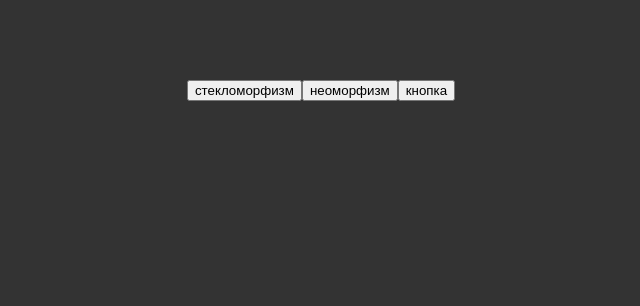
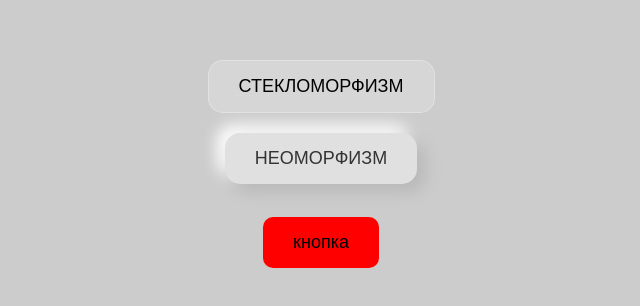
Before and after one commit to drbvrr/js3, a plain HTML site: page index.html in a window 1280 px wide. Shown: the part 230-536 px from the top of the page, without its empty margins (319-959 px from the left). Drawn offline with Linux system fonts and the light colour scheme.

Commit message:
Update layout.css

```diff
--- a/stylesheets/layout.css
+++ b/stylesheets/layout.css
@@ -1,46 +1,72 @@
+*{ box-sizing: border-box;}
+
+@font-face {
+font-family: "CarlaSansLight";
+src: url("../fonts/CarlaSansLight.ttf") format("truetype");
+font-style: Light;
+font-weight: Light;
+}
+
+p{ font-family: 'CarlaSansLight'; }
+
 body {
     display: flex;
     justify-content: center;
     align-items: center;
-    width: 100vw;
-    height: 50vw;
-    background: #333;
+    height: 100vh;
+    background: rgb(204, 204, 204);
+    font-family: Arial, sans-serif;
+    flex-direction: column;
+    gap: 20px;
 }
 
-.glass {
+
+.glassmorphism {
     background: rgba(255, 255, 255, 0.2);
+    backdrop-filter: blur(10px);
+    border-radius: 15px;
     border: 1px solid rgba(255, 255, 255, 0.3);
-    border-radius: 10px;
     padding: 15px 30px;
-    margin: 5%;
-    font-size: 16px;
-    color: white;
+    font-size: 18px;
+    color: rgb(0, 0, 0);
+    text-transform: uppercase;
+    cursor: pointer;
     transition: 0.3s;
-    cursor: pointer;
 }
 
-.glass:hover {
+.glassmorphism:hover {
     background: rgba(255, 255, 255, 0.3);
 }
 
-.neomorph {
+
+.neomorphism {
     background: #e0e0e0;
+    border-radius: 15px;
+    padding: 15px 30px;
+    font-size: 18px;
+    color: #333;
+    text-transform: uppercase;
+    cursor: pointer;
     border: none;
-    border-radius: 10px;
-    padding: 15px 30px;
-    margin: 5%;
-    font-size: 16px;
-    color: #333;
-    transition: 0.3s;
-    cursor: pointer;
+    box-shadow: 8px 8px 16px #b8b8b8, -8px -8px 16px #ffffff;
+    transition: all 0.3s ease;
 }
 
-.neomorph:active{
-    box-shadow: inset 6px 6px 12px #ada3a3, inset -6px -6px 12px #ffffff;
+.neomorphism:active {
+    box-shadow: inset 6px 6px 12px #b8b8b8, inset -6px -6px 12px #ffffff;
 }
 
-.styled{
-    transition: background-color 0.3s ease, margin 0.3s ease;
+.clickbox {
     background-color: red;
-    margin: 5%;
+    border: none;
+    padding: 15px 30px;
+    font-size: 18px;
+    cursor: pointer;
+    border-radius: 10px;
+    transition: all 0.3s ease;
+    margin: 1vw;
 }
+
+.clickbox:hover {
+    transform: scale(1.05);
+}
```
